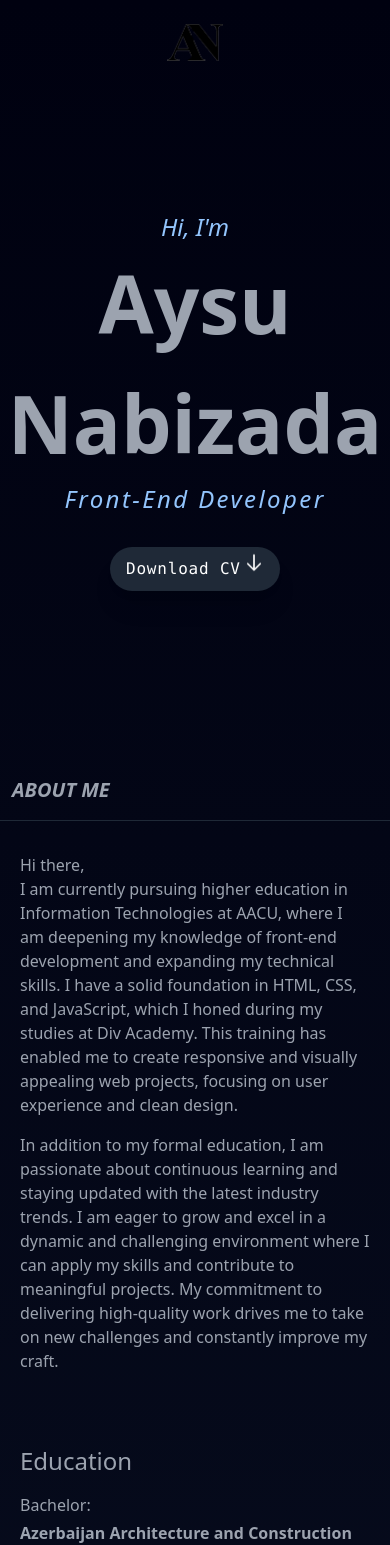
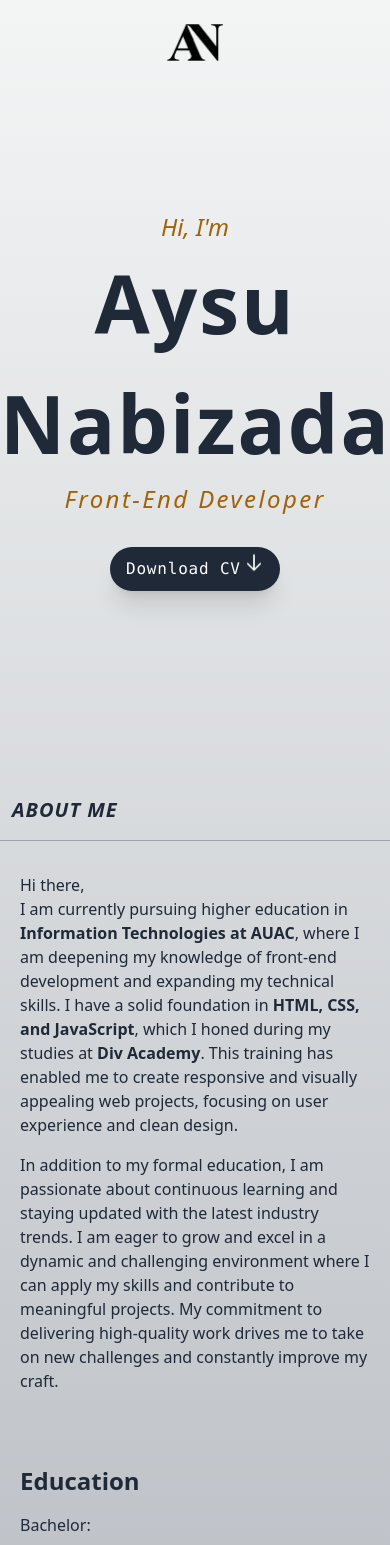
Before and after one commit to aysunabizada/Portfolio, a React (Vite) app: page / in a window 390 px wide. Shown: the top 1545 px of the page. Built offline with nearby package versions, Linux system fonts and the light colour scheme.

Commit message:
UI updates

```diff
--- a/src/component/Footer.jsx
+++ b/src/component/Footer.jsx
@@ -1,7 +1,8 @@
 function Footer() {
     return (
         <footer>
-            <p className="text-gray-400 border-t border-t-gray-700 container m-auto font-semibold text-center py-8">© 2024 | Aysu Nabizada</p>
+            <p className="text-gray-400 border-t tracking-wider border-t-gray-800 container m-auto font-semibold text-center py-8">
+                © {new Date().getFullYear()} | Aysu Nabizada</p>
         </footer>
     )
 }
--- a/src/component/Header.jsx
+++ b/src/component/Header.jsx
@@ -4,11 +4,11 @@ function Header() {
     return (
         <header>
             <div className="my-6">
-                <ul className="hidden sm:flex justify-center m-auto w-[400px] gap-5 py-8 backdrop-blur-sm bg-white/5 rounded-full">
-                    <li className="text-gray-600 hover:text-gray-300 transition-all cursor-pointer font-semibold"><a href="#about">About</a></li>
-                    <li className="text-gray-600 hover:text-gray-300 transition-all cursor-pointer font-semibold"><a href="#skills">Skills</a></li>
-                    <li className="text-gray-600 hover:text-gray-300 transition-all cursor-pointer font-semibold"><a href="#projects">Projects</a></li>
-                    <li className="text-gray-600 hover:text-gray-300 transition-all cursor-pointer font-semibold"><a href="#contact">Contact</a></li>
+                <ul className="hidden sm:flex justify-center m-auto w-[400px] gap-5 py-8 backdrop-blur-sm bg-black/10 rounded-full">
+                    <li className="text-gray-600 hover:text-gray-900 transition-all cursor-pointer font-semibold"><a href="#about">About</a></li>
+                    <li className="text-gray-600 hover:text-gray-900 transition-all cursor-pointer font-semibold"><a href="#skills">Skills</a></li>
+                    <li className="text-gray-600 hover:text-gray-900 transition-all cursor-pointer font-semibold"><a href="#projects">Projects</a></li>
+                    <li className="text-gray-600 hover:text-gray-900 transition-all cursor-pointer font-semibold"><a href="#contact">Contact</a></li>
                 </ul>
                 <a href="" className="sm:hidden block">
                     <img src={logo} className="w-14 m-auto cursor-pointer" alt="Logo" />
--- a/src/component/main/About.jsx
+++ b/src/component/main/About.jsx
@@ -1,14 +1,14 @@
 function About() {
     return (
-        <section id='about' className="container m-auto min-h-[60vh] text-gray-400">
-            <h2 className="font-semibold text-xl border-b py-4 italic px-3 border-gray-800">ABOUT ME</h2>
+        <section id='about' className="container m-auto min-h-[60vh] pt-5 text-gray-800">
+            <h2 className="font-semibold text-xl tracking-wider border-b py-4 italic px-3 border-gray-400">ABOUT ME</h2>
             <div className="flex w-[100%] gap-[40px] flex-col md:flex-row py-8 px-5">
                 <div className="md:w-[60%] w-full" data-aos="zoom-in-right">
-                    <p>Hi there, <br />I am currently pursuing higher education in Information Technologies at AACU, where I am deepening my knowledge of front-end development and expanding my technical skills. I have a solid foundation in HTML, CSS, and JavaScript, which I honed during my studies at Div Academy. This training has enabled me to create responsive and visually appealing web projects, focusing on user experience and clean design.</p>
+                    <p>Hi there, <br />I am currently pursuing higher education in <b>Information Technologies at AUAC</b>, where I am deepening my knowledge of front-end development and expanding my technical skills. I have a solid foundation in <b>HTML, CSS, and JavaScript</b>, which I honed during my studies at <b>Div Academy</b>. This training has enabled me to create responsive and visually appealing web projects, focusing on user experience and clean design.</p>
                     <p className="my-4">In addition to my formal education, I am passionate about continuous learning and staying updated with the latest industry trends. I am eager to grow and excel in a dynamic and challenging environment where I can apply my skills and contribute to meaningful projects. My commitment to delivering high-quality work drives me to take on new challenges and constantly improve my craft.</p>
                 </div>
                 <div data-aos="zoom-in-left">
-                    <h3 className="py-4 text-2xl">Education</h3>
+                    <h3 className="py-4 text-2xl font-semibold">Education</h3>
                     <div>
                         <p>Bachelor:</p>
                         <p className="font-bold py-1"> Azerbaijan Architecture and Construction University</p>
--- a/src/component/main/Contact.jsx
+++ b/src/component/main/Contact.jsx
@@ -6,7 +6,7 @@ import { IoLogoVercel } from "react-icons/io5";
 function Contact() {
     return (
         <section id='contact' className="container m-auto pt-10">
-            <h2 className="font-semibold text-gray-400 text-xl italic px-3 border-b py-4 border-gray-800">CONTACT</h2>
+            <h2 className="font-semibold text-gray-400 tracking-wider text-xl italic px-3 border-b py-4 border-gray-600">CONTACT</h2>
             <div className="relative">
                 <div className="absolute inset-0">
                     <div className="absolute inset-y-0 left-0 w-1/2" />
@@ -56,7 +56,7 @@ function Contact() {
                                     <input
                                         type="text"
                                         className="block w-full rounded-md bg-[#0000002f] border outline-none text-white border-gray-700 py-3 px-4 focus:border-indigo-800"
-                                        placeholder="Blabla"
+                                        placeholder="your name"
                                     />
                                 </div>
                                 <div>
--- a/src/component/main/Main.jsx
+++ b/src/component/main/Main.jsx
@@ -3,15 +3,37 @@ import Contact from "./Contact"
 import Projects from "./Projects"
 import Skills from "./Skills"
 import pdf from "../../assets/file/AysuNabizada-CV.pdf"
+import homephoto from "../../assets/img/bgphoto.png"
+import { HiChevronDoubleUp } from "react-icons/hi2";
 
 function Main() {
+    function scrollToTop() {
+        window.scrollTo({ top: 0, behavior: 'smooth' });
+    }
+    window.addEventListener('scroll', function () {
+        const button = document.querySelector('.scroll-to-top');
+        const scrollPos = window.scrollY;
+        const vwHeight = window.innerHeight;
+        button.style.display = (scrollPos > (vwHeight * 0.5)) ? 'block' : 'none';
+    });
+
     return (
         <main>
-            <div className="min-w-[20vw] m-auto text-center min-h-[80vh] pt-[15vh]">
-                <div data-aos="fade-right"><p className="text-2xl text-blue-300 italic">Hi, I'm</p></div>
-                <div data-aos="zoom-in"><h1 className="text-[5em] font-bold text-gray-400">Aysu Nabizada</h1></div>
-                <div data-aos="fade-left"><p className="text-2xl text-blue-300 italic tracking-widest">Front-End Developer</p></div>
-                <div className="flex justify-center my-8">
+            <div onClick={scrollToTop} className="scroll-to-top bg-[#f3f5f5] p-4 hover:text-white rounded-full cursor-pointer shadow-md hidden hover:bg-black transition-all duration-300 fixed right-8 bottom-8 z-20">
+                <HiChevronDoubleUp className="text-xl" />
+            </div>
+            <div className="lg:text-right text-center min-h-[80vh] pt-[15vh] container relative" id="home">
+                <img src={homephoto} alt="photo" className="hidden lg:block h-[80vh] bottom-16 absolute left-[100px] rounded-full" />
+                <div class="hidden lg:block group absolute bottom-16 left-[20%] origin-bottom-right duration-500 -rotate-12 hover:-rotate-0 hover:-skew-x-12 skew-x-0 hover:-translate-x-6  hover:translate-y-12">
+                    <div class="duration-500 group-hover:duration-400 relative rounded-2xl w-64 h-36 bg-zinc-800 text-gray-50 flex flex-col justify-center items-center gap-1 before:-skew-x-12  before:rounded-2xl  before:absolute before:content['']  before:bg-neutral-700 before:right-3 before:top-0 before:w-64 before:h-32 before:-z-10 group-hover:before:-right-3 group-hover:before:skew-x-12 before:duration-500 group-hover:duration-500">
+                        <span class="text-5xl font-bold">Jr</span>
+                        <p class="text-amber-300 font-thin">- Frontend Developer -</p>
+                    </div>
+                </div>
+                <div data-aos="fade-right"><p className="text-2xl text-yellow-700 italic">Hi, I'm</p></div>
+                <div data-aos="zoom-in"><h1 className="text-[5em] font-bold text-gray-800 tracking-wide">Aysu Nabizada</h1></div>
+                <div data-aos="fade-left"><p className="text-2xl text-yellow-700 italic tracking-widest">Front-End Developer</p></div>
+                <div className="flex lg:justify-end justify-center my-8">
                     <a
                         href={pdf}
                         download
--- a/src/data/data.js
+++ b/src/data/data.js
@@ -26,6 +26,13 @@ const data = [
             "description": "This is a music player app. You can search for songs, listen to them, and add them to your favorites. The app is built using React and Tailwind CSS.",
             "link": "https://mahny.netlify.app/"
         },
+        {
+            "name": "GreenShop",
+            "image": greenshop,
+            "technologies": ["HTML5", "TailwindCSS", "React","SwiperJs"],
+            "description": "Bu layihə onlayn mağaza üçün alış-veriş səbəti funksionallığını təmin edir. UI tamamilə özümə məxsusdur. Backend-də ExpressJs-lə admin panel qurulub.",
+            "link": "https://greenshop-market.vercel.app/"
+        },
         // {
         //     "name": "Neptun Supermarket",
         //     "image": neptun,
@@ -53,13 +60,6 @@ const data = [
             "technologies": ["HTML5", "CSS3", "JavaScript","SwiperJs"],
             "description": "Bu layihə bank sistemi JS ilə yazılmışdır.",
             "link": "https://atbb.vercel.app/"
-        },
-        {
-            "name": "GreenShop",
-            "image": greenshop,
-            "technologies": ["HTML5", "TailwindCSS", "React","SwiperJs"],
-            "description": "Bu layihə onlayn mağaza üçün alış-veriş səbəti funksionallığını təmin edir. UI tamamilə özümə məxsusdur. Backend-də ExpressJs-lə admin panel qurulub.",
-            "link": "https://greenshop-market.vercel.app/"
         },
         {
             "name": "Apple",
--- a/src/index.css
+++ b/src/index.css
@@ -2,18 +2,21 @@
 @tailwind components;
 @tailwind utilities;
 
-html{ scroll-behavior: smooth; overflow-x: hidden;}
+html{
+    scroll-behavior: smooth;
+    overflow-x: hidden;
+}
 body {
+    background: #010823;
+    background: linear-gradient(0deg, #010823 0%, #f3f5f5 100%);
     overflow-x: hidden !important;
-    background: rgb(23, 39, 60);
-    background: linear-gradient(0deg, rgb(24, 40, 63) 0%, rgb(0, 1, 16) 100%)center/cover no-repeat;
 }
-.shadoww {box-shadow: rgba(84, 84, 84, 0.15) 0px 48px 100px 0px;}
-::-webkit-scrollbar {
-    width: 10px;
-    background: #000002;
+.card:hover img{
+    filter: brightness(100%);
 }
-::-webkit-scrollbar-thumb {
-    background: #01013f;
-    box-shadow: rgba(210, 207, 207, 0.15) 0px 48px 100px 0px;
+.card:hover {
+    box-shadow: #a1610774 0px 0px 0px 3px;
 }
+.card:hover h3{
+    color: #a16107;
+}
```
Also changed, not shown: src/component/main/Projects.jsx (+8 -8 lines), src/component/main/Skills.jsx (+28 -14 lines), src/assets/img/me.jpg (added), 1 other file (tests, documents, lock files or other folders).
